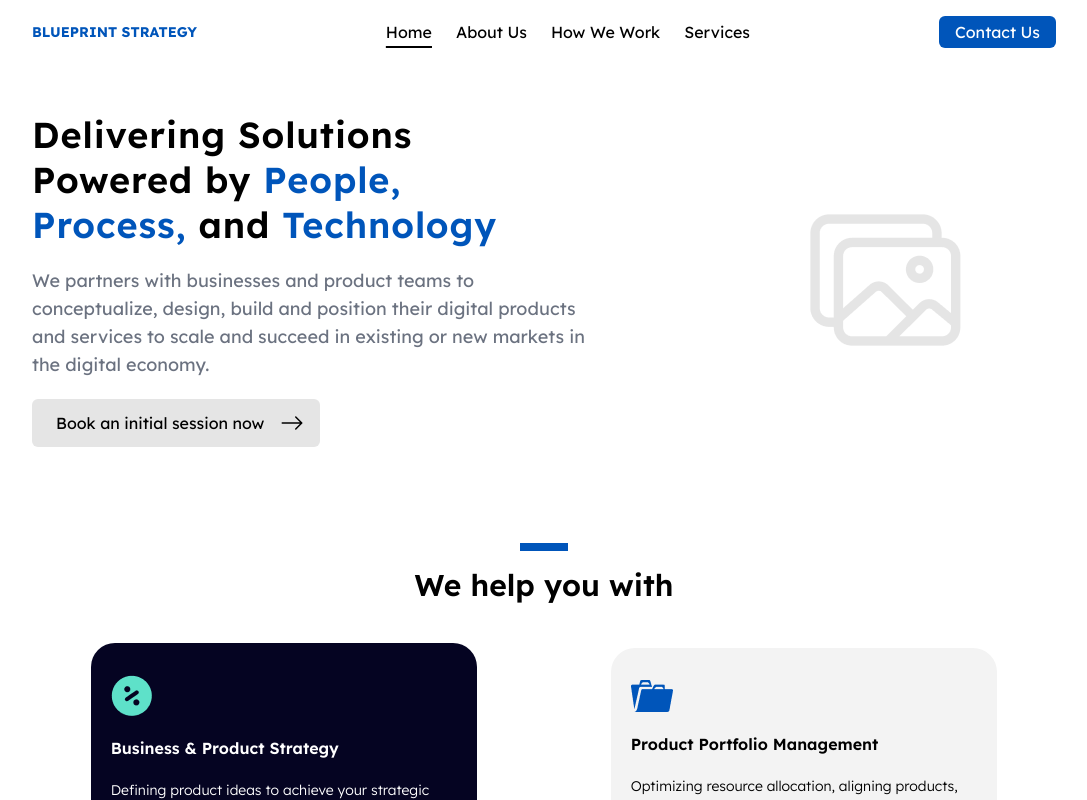
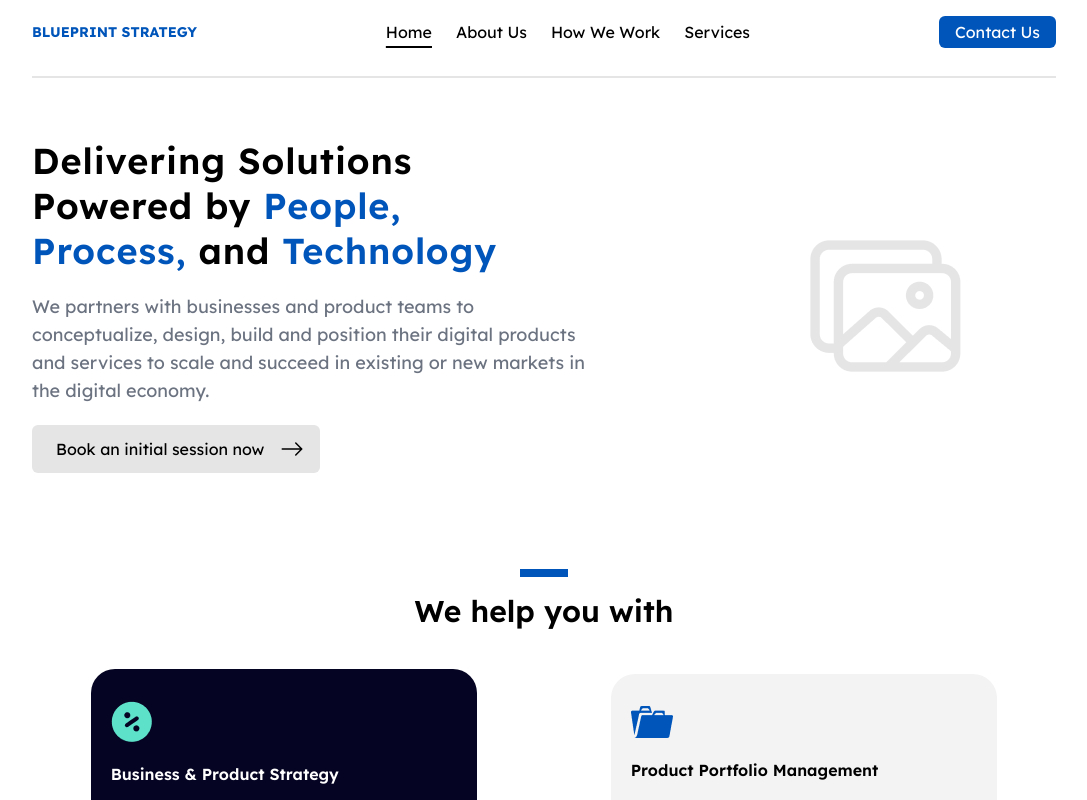
Before and after one commit to EdgarAmpiire/blueprints-web, a React (Create React App) app: page / in a window 1280 px wide. Shown: the top 800 px of the page, without its empty margins (96-1183 px from the left). Built offline with nearby package versions, Linux system fonts and the light colour scheme; what tw-elements would draw is missing.

Commit message:
services - hero

```diff
--- a/src/components/layout/components/Navbar.jsx
+++ b/src/components/layout/components/Navbar.jsx
@@ -114,6 +114,10 @@ import { Link } from "react-router-dom";
             </ul>
           </div>
         </div>
+
+        <div className="border-b-2 w-full mt-6 border-b-[#0000001A]">
+
+        </div>
       </nav>
     );
 
--- a/src/features/home/components/Carousel.jsx
+++ b/src/features/home/components/Carousel.jsx
@@ -1,7 +1,7 @@
 import React from "react";
 import { BsArrowRightShort, BsArrowLeftShort } from "react-icons/bs";
 
-import { RxDotFilled } from "react-icons/rx";
+// import { RxDotFilled } from "react-icons/rx";
 
 export const Carousel = () => {
   //   const [currentSlide, setCurrentSlide] = React.useState(0);
```
